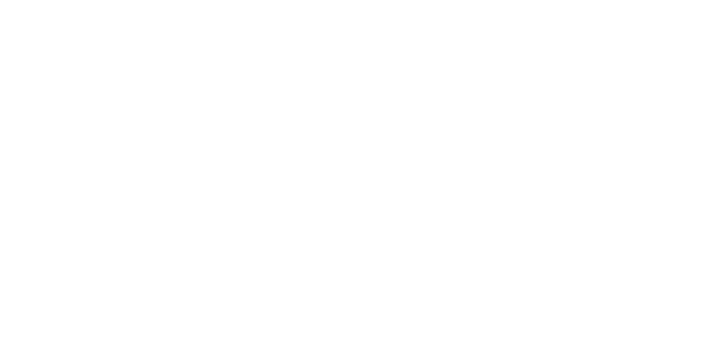
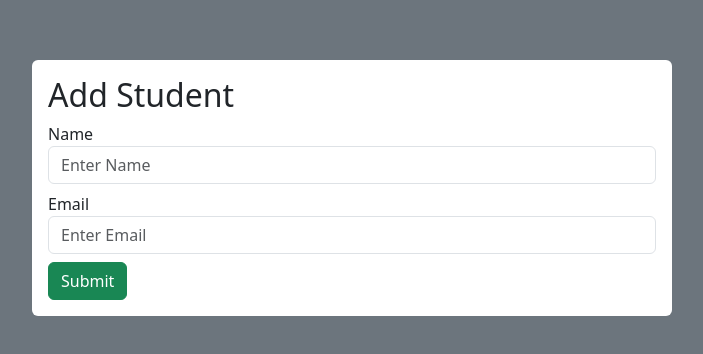
Before and after one commit to lastbenchr/react_node_mysql, a React (Create React App) app in the folder frontend/: page /create in a window 1280 px wide. Before the commit this address had no page. Shown: the part 212-566 px from the top of the page, without its empty margins (288-991 px from the left). Built offline with nearby package versions, Linux system fonts and the light colour scheme.

Commit message:
post api wih error done

```diff
--- a/frontend/src/App.js
+++ b/frontend/src/App.js
@@ -1,12 +1,14 @@
 import {BrowserRouter, Routes, Route} from 'react-router-dom';
 import 'bootstrap/dist/css/bootstrap.min.css'
 import Home from './Home';
+import Create from './Create';
 
 function App() {
   return (
     <BrowserRouter>
     <Routes>
       <Route path="/" element= {<Home/>} />
+      <Route path="/create" element= {<Create/>} />
     </Routes>
     </BrowserRouter>
   );
--- /dev/null
+++ b/frontend/src/Create.jsx
@@ -0,0 +1,38 @@
+import axios from 'axios';
+import React, { useState } from 'react'
+
+function Create() {
+    const [values, setValues] = useState({
+        name: '',
+        email: '',
+    })
+    const handleSubmit = (e) => {
+        e.preventDefault();
+        axios.post('http://localhost:8081/student', values)
+            .then(res => console.log(res))
+            .catch(err => console.log(err))
+    }
+    return (
+        <div className='d-flex vh-100 bg-secondary justify-content-center align-items-center'>
+            <div className='w-50 bg-white rounded p-3'>
+                <form onSubmit={handleSubmit}>
+                    <h2>Add Student</h2>
+                    <div className='mb-2'>
+                        <label htmlFor=''>Name</label>
+                        <input type='text' placeholder='Enter Name' className='form-control'
+                            onChange={e => setValues({ ...values, name: e.target.value })} />
+                    </div>
+                    <div className='mb-2'>
+                        <label htmlFor=''>Email</label>
+                        <input type='email' placeholder='Enter Email' className='form-control'
+                            onChange={e => setValues({ ...values, email: e.target.value })} />
+                    </div>
+                    <button className='btn btn-success'>Submit</button>
+                </form>
+            </div>
+        </div>
+
+    )
+}
+
+export default Create
--- a/frontend/src/Home.jsx
+++ b/frontend/src/Home.jsx
@@ -1,8 +1,9 @@
 import React, { useEffect, useState } from 'react'
 import axios from 'axios'
+import { Link } from 'react-router-dom';
 
 function Home() {
-    const [data, setData] = useState("");
+    const [data, setData] = useState([]);
 
     useEffect(() => {
         axios.get('http://localhost:8081/')
@@ -18,6 +19,10 @@
     return (
         <div className='d-flex vh-100 align-items-center justify-content-center bg-secondary'>
             <div className='w-50 rounded p-3 bg-white'>
+                <h2>Student List</h2>
+                <div className='d-flex justify-content-end'>
+                    <Link to='/create' className=' btn btn-success'>create +</Link>
+                </div>
                 <table className='table '>
                     <thead>
                         <tr>
```
Also changed, not shown: 1 other file (tests, documents, lock files or other folders).
